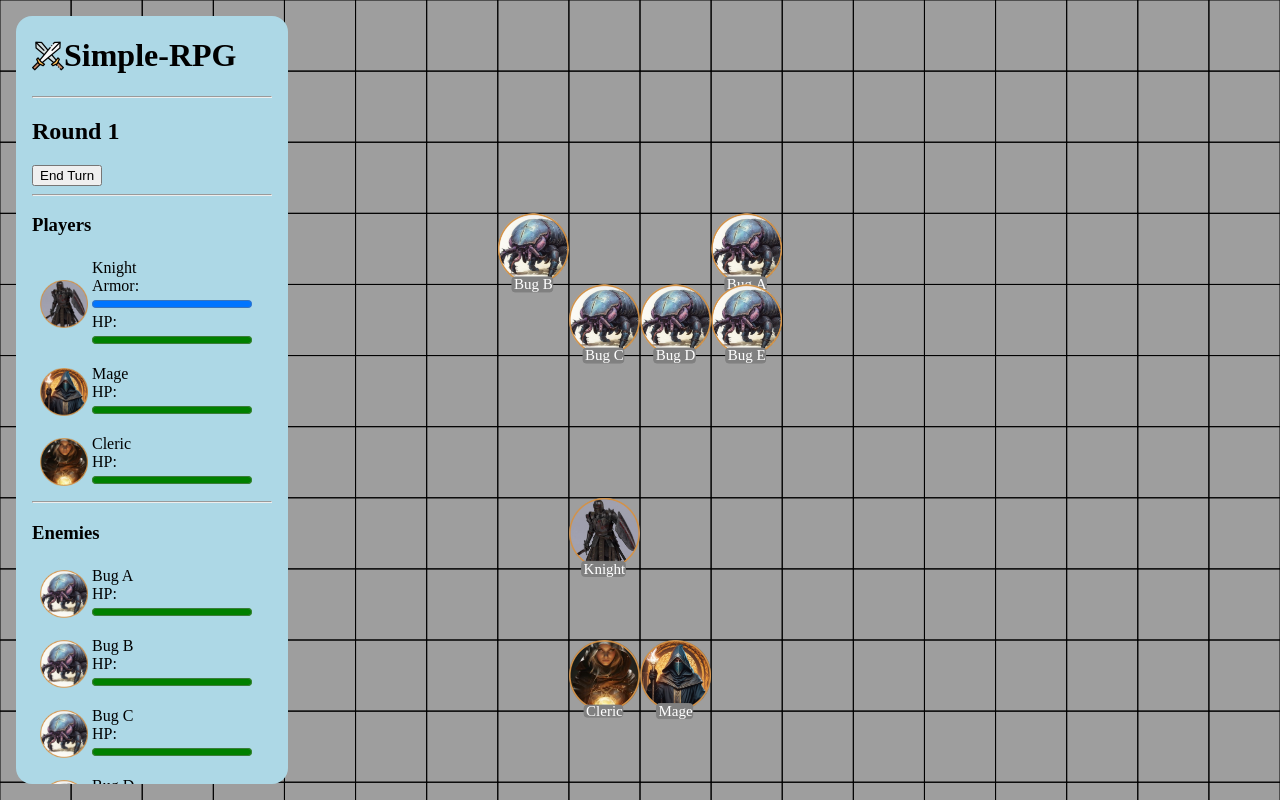
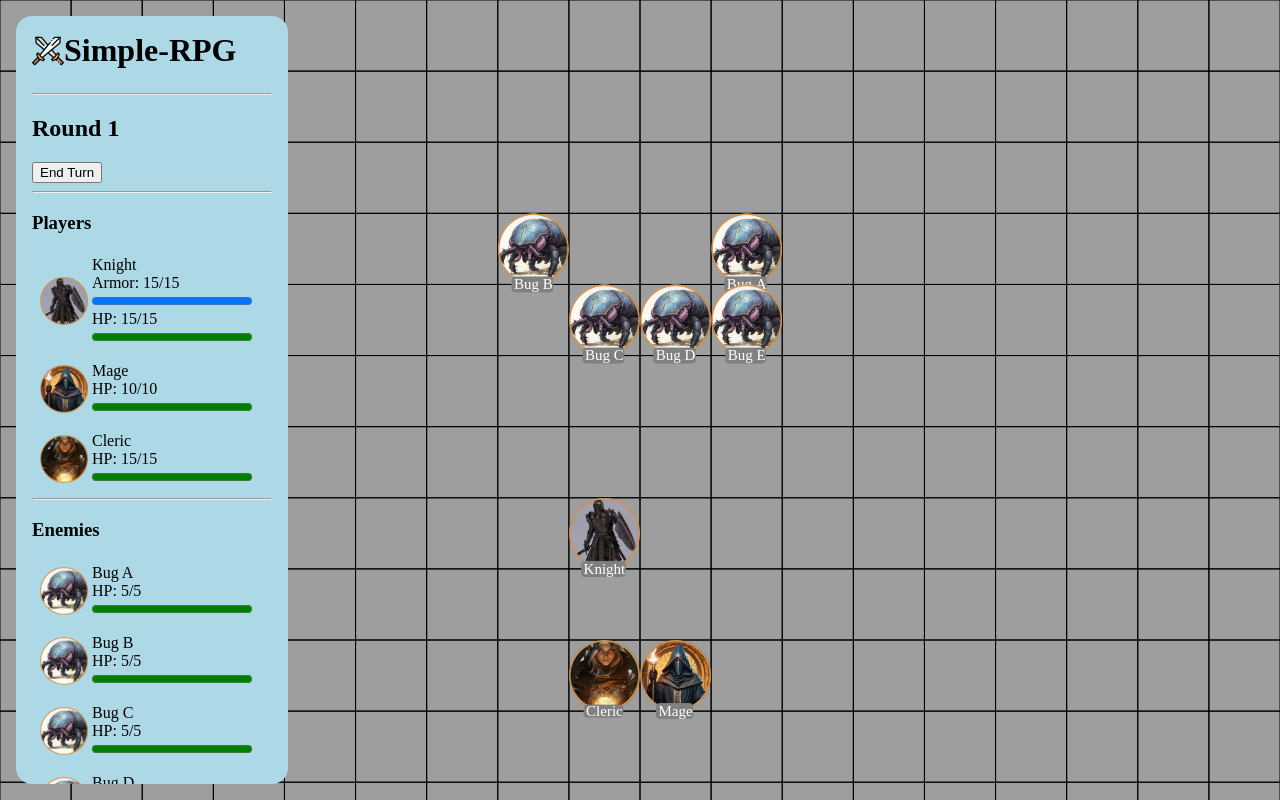
Before and after one commit to The5thAxiom/jsGames, a plain HTML site: page simple-rpg/index.html in a window 1280 px wide. Drawn offline with Linux system fonts and the light colour scheme; a web font is replaced by a local one.

Commit message:
styling changes

```diff
--- a/simple-rpg/level.js
+++ b/simple-rpg/level.js
@@ -41,24 +41,32 @@ class Level {
 
     updateTurnDiv() {
         this.turnDiv.innerHTML = `
-        <h1 id="game-title"><img src="assets/icon.png" /> Simple-RPG</h1>
-        <hr />
-        <h2>Round ${this.roundCount}</h2>
-        <button id="end-turn">End Turn</button>
+        <div id="title-round">
+            <h1 id="game-title"><img src="assets/icon.png" /> Simple-RPG</h1>
+            <hr />
+            <h2>Round ${this.roundCount}</h2>
+            <button id="end-turn">End Turn</button>
+            <hr />
+        </div>
         `;
         let textToAdd = '';
         textToAdd += `
-            <hr />
             <h3>Players</h3>
             <div class="characters">
                 ${this.players.reduce((val, player) => val + `
                     <div class="character">
                         <img src="${player.imageUrl}" />
-                        <div class="info" >
+                        <div class="info">
                             <div>${player.name}</div>
                             ${player.currentHP > 0 ? `
-                                ${player.maxArmor ? `<div>Armor: <progress class='armor-bar' value=${player.currentArmor} max=${player.maxArmor}></progress></div>` : ''}
-                                <div>HP: <progress class='hp-bar' value=${player.currentHP} max=${player.maxHP}></div></progress>
+                                ${player.maxArmor ? `<div>
+                                    Armor: ${player.currentArmor}/${player.maxArmor}
+                                    <progress class='armor-bar' value=${player.currentArmor} max=${player.maxArmor}></progress>
+                                </div>` : ''}
+                                <div>
+                                    HP: ${player.currentHP}/${player.maxHP}
+                                    <progress class='hp-bar' value=${player.currentHP} max=${player.maxHP}></progress>
+                                </div>
                             ` : 'Dead'}
                         </div>
                     </div>
@@ -73,11 +81,17 @@ class Level {
                 ${this.enemies.reduce((val, player) => val + `
                     <div class="character">
                         <img src="${player.imageUrl}" />
-                        <div class="info" >
+                        <div class="info">
                             <div>${player.name}</div>
                             ${player.currentHP > 0 ? `
-                                ${player.maxArmor ? `<div>Armor: <progress class='armor-bar' value=${player.currentArmor} max=${player.maxArmor}></progress></div>` : ''}
-                                <div>HP: <progress class='hp-bar' value=${player.currentHP} max=${player.maxHP}></div></progress>
+                                ${player.maxArmor ? `<div>
+                                    Armor: ${player.currentArmor}/${player.maxArmor}
+                                    <progress class='armor-bar' value=${player.currentArmor} max=${player.maxArmor}></progress>
+                                </div>` : ''}
+                                <div>
+                                    HP: ${player.currentHP}/${player.maxHP}
+                                    <progress class='hp-bar' value=${player.currentHP} max=${player.maxHP}></progress>
+                                </div>
                             ` : 'Dead'}
                         </div>
                     </div>
@@ -114,17 +128,17 @@ class Level {
 
     newTurn() {
         if (this.winCondition(this)) {
-            this.showGrid = false;
+            // this.showGrid = false;
             this.turnDiv.innerHTML = '';
             this.statsDiv.innerHTML = '';
             alert(`The players have won ${this.name}`);
             return;
         }
         if (this.loseCondition(this)) {
-            this.showGrid = false;
+            // this.showGrid = false;
             this.turnDiv.innerHTML = '';
             this.statsDiv.innerHTML = '';
-            alert(`The players have won ${this.name}`);
+            alert(`The enemies have won ${this.name}`);
             return;
         }
         if (this.playersTurn) {
--- a/simple-rpg/levels/level1.js
+++ b/simple-rpg/levels/level1.js
@@ -66,7 +66,7 @@ function getLevel1(canvas, controlsDiv) {
             [true, true, true, true, true, true, true, true, true, true, true, false, false, false, false, false, true, true],// 12
             [true, true, true, true, true, true, true, true, true, true, true, true, true, true, true, true, true, true] // 13
         ],
-        winCondition: level => { console.log(level.enemies.map(e => e.currentHP)); return level.enemies.every(e => e.currentHP === 0)},
+        winCondition: level => {return level.enemies.every(e => e.currentHP === 0)},
         loseCondition: level => {return level.players.every(p => p.currentHP === 0)}
     });
 
--- a/simple-rpg/style.css
+++ b/simple-rpg/style.css
@@ -5,9 +5,18 @@ body {
     font-family: 'Averia Serif Libre', serif;
 }
 
+#title-round {
+    position: -webkit-sticky; /* Safari */
+    position: sticky;
+    top: 0;
+    background-color: lightblue;
+}
+
 #game-title {
     display: flex;
     align-items: center;
+    margin: 0;
+    padding-block: 0.5em;
 }
 
 #game-title > img {
```
